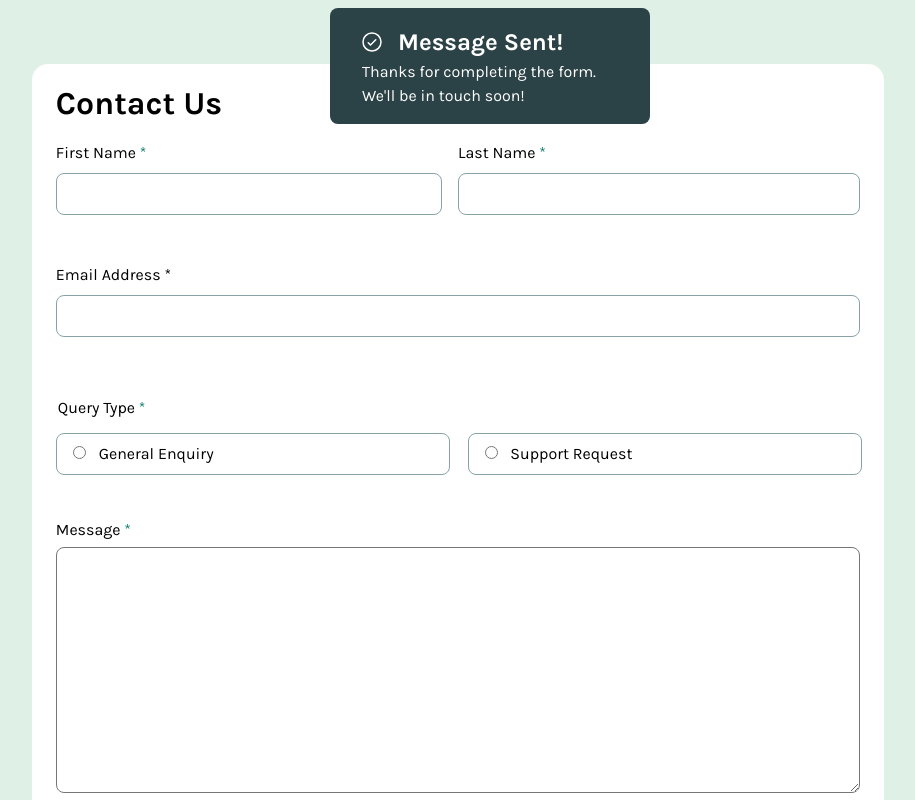
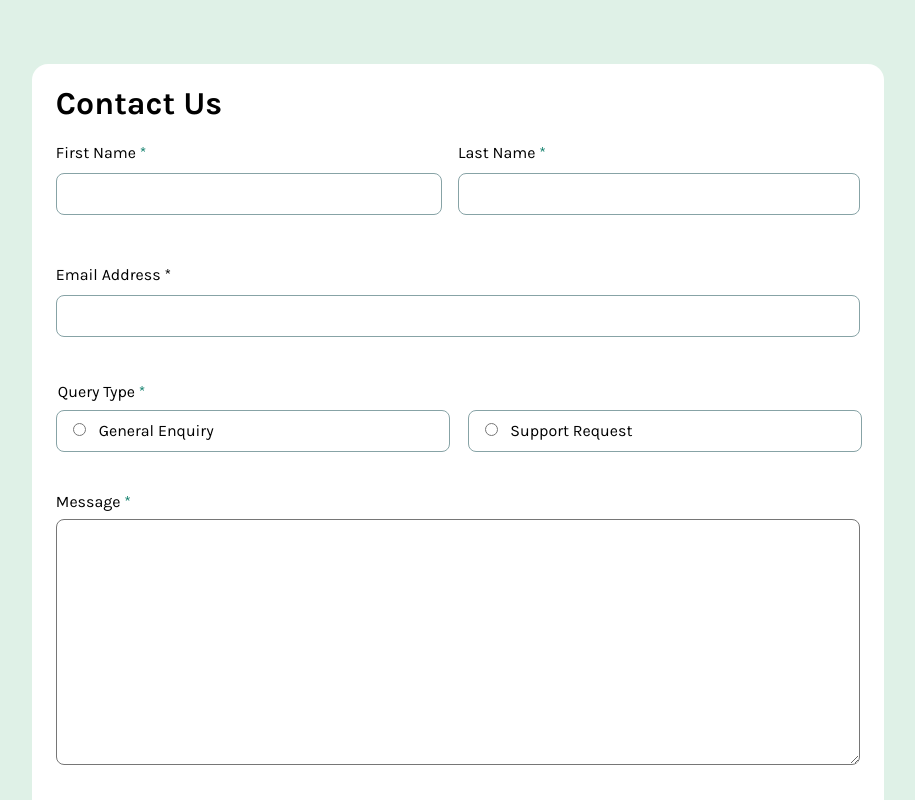
Before and after one commit to sclingan/contact-form, a React (Vite) app: page / in a window 1280 px wide. Shown: the top 800 px of the page, without its empty margins (182-1097 px from the left). Built offline with nearby package versions, Linux system fonts and the light colour scheme.

Commit message:
Adding toast message and submit function

```diff
--- a/src/App.css
+++ b/src/App.css
@@ -79,16 +79,14 @@ input:focus {
 fieldset {
     border: none;
     padding-inline: 0;
-    margin-top: 1rem;
-    padding-top: 0.8rem;
 }
 
 .radio {
     border: 0.02rem solid var(--grey);
     padding-block: 0.5rem;
     border-radius: 0.5rem;
-    margin-bottom: 0.8rem;
     padding-inline: 1rem;
+    margin-bottom: 0.5rem;
 }
 
 .radio:hover {
@@ -192,7 +190,7 @@ transition: background-color 5000s ease-in-out 0s !important;
     }
 
     main {
-        min-width: 50rem;
+        max-width: 55rem;
         margin-top: 3rem;
     }
 
@@ -253,7 +251,7 @@ transition: background-color 5000s ease-in-out 0s !important;
 
     #query_error {
         position: absolute;
-        top: 28.7rem;
+        top: 27.7rem;
         margin-top: 0.5rem;
     }
 
--- a/src/App.tsx
+++ b/src/App.tsx
@@ -46,6 +46,7 @@ function App() {
   // eslint-disable-next-line @typescript-eslint/no-explicit-any
   function validate(e: any) {
     e.preventDefault();
+    let isValid = false;
     const state = [name, Lname, email, query, message, consent];
     const sName = ['name', 'Lname', 'email', 'query', 'message', 'consent'];
     state.forEach((element, i) =>{
@@ -60,6 +61,7 @@ function App() {
         error?.classList.remove('error');
         input?.classList.remove('input_error');
         error?.classList.add('vis');
+        isValid = true;
       }
     })
     /* handle email validation */
@@ -76,6 +78,21 @@ function App() {
       emptyEmail?.classList.add('vis');
       emailError?.classList.remove('vis');
       emailError?.classList.add('formatError');
+    }
+    /* If all is valid, submit to server and display success message */
+    const toast = document.getElementById('toast');
+    const validInput = document.getElementsByTagName('input');
+    console.log(validInput[0].className);
+    for(let i = 0; i < validInput.length; i++) {
+      if(validInput[i].className === 'vis') {
+        isValid = true;
+      }else{
+        isValid = false;
+      }
+    }
+    if(isValid) {
+      toast?.classList.remove('visually-hidden');
+      toast?.classList.add('toast');
     }
   }
 
@@ -117,7 +134,7 @@ function App() {
         <p className='vis' id='consent_error'>To submit this form, please consent to being contacted</p>
         <input type='submit' onClick={validate}></input>
       </form>
-      <aside className='toast'>
+      <aside className='visually-hidden' id='toast'>
         <div className='toast_img'>
         <img src={success} alt='Check mark in a circle'></img>
         <h2>Message Sent!</h2>
```
